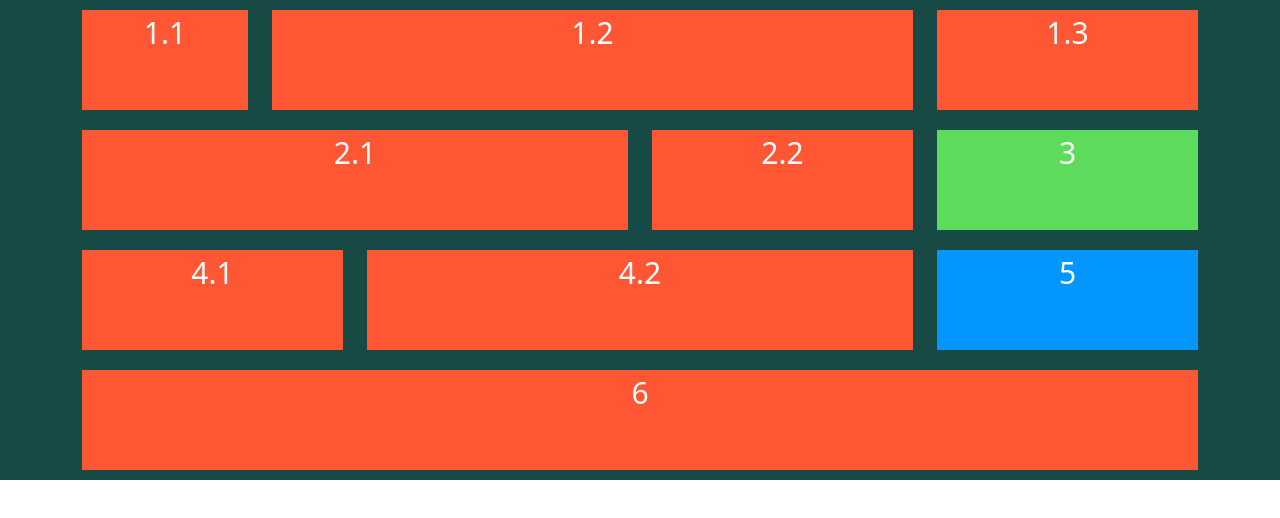
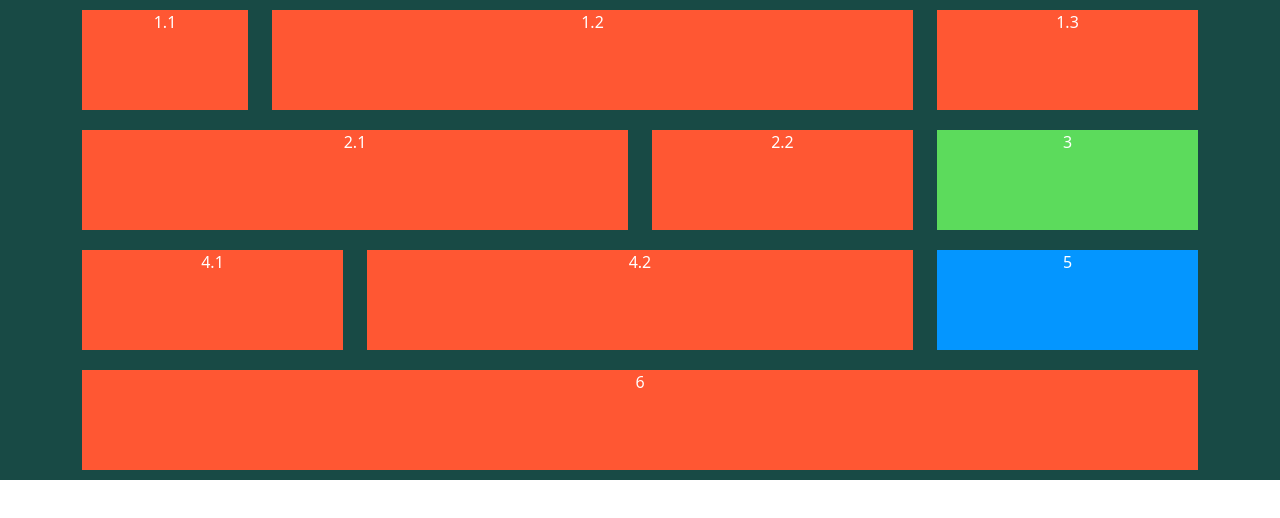
Before and after one commit to kazirifatzaman/gridlayout, a plain HTML site: page index.html in a window 1280 px wide. Drawn offline with Linux system fonts and the light colour scheme.

Commit message:
Update style.css

```diff
--- a/css/style.css
+++ b/css/style.css
@@ -7,7 +7,7 @@
 	margin: 10px 0;
 	min-height: 100px;
 	background-color: #FF5733;
-	font-size: 30px;
+	font-size: 16px;
 	text-align: center;
 	color: white;
 }
```
